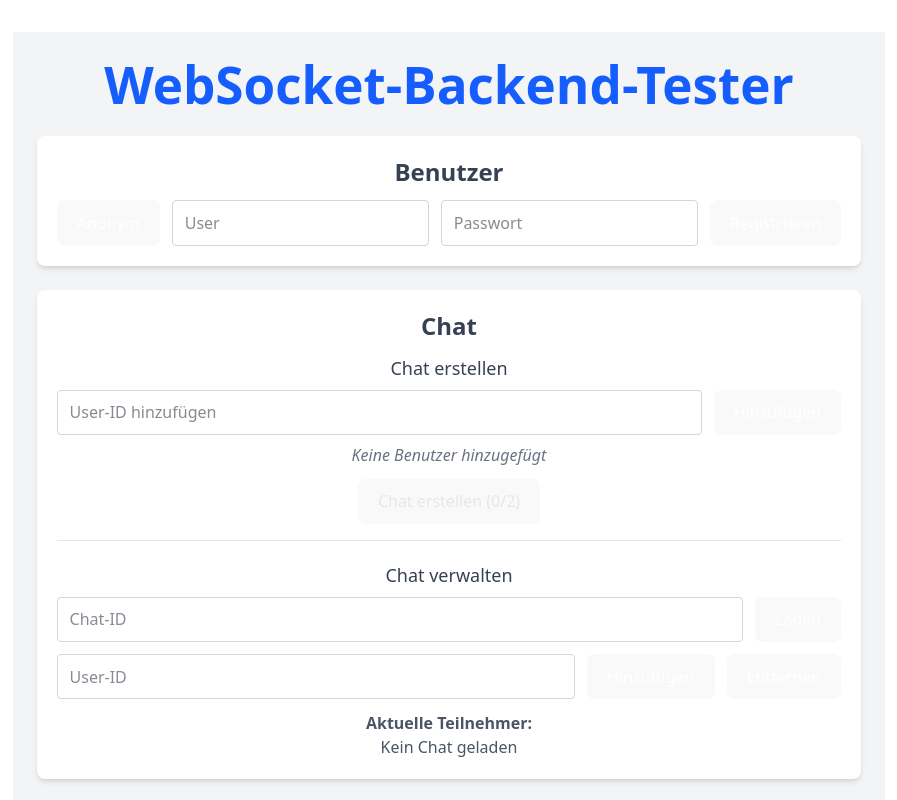
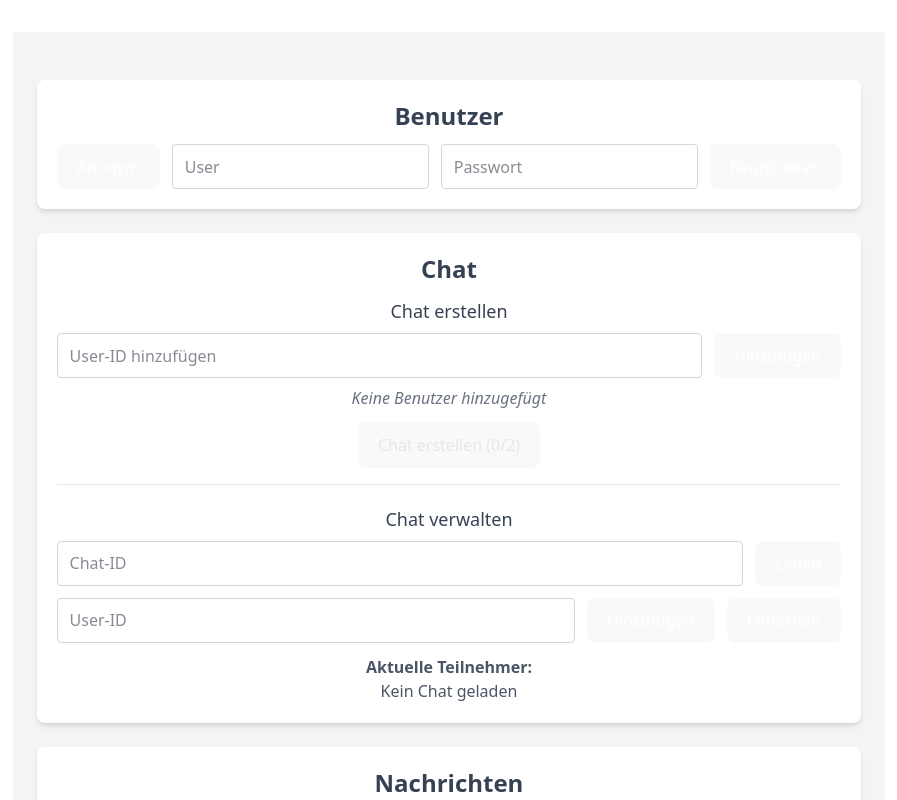
Before and after one commit to Lux-i/anocm, a React (Vite) app in the folder client/: page / in a window 1280 px wide. Shown: the top 800 px of the page, without its empty margins (191-1088 px from the left). Built offline with nearby package versions, Linux system fonts and the light colour scheme.

Commit message:
changed button

```diff
--- a/client/src/WebSocketTest.tsx
+++ b/client/src/WebSocketTest.tsx
@@ -186,11 +186,11 @@ const WebSocketTest: React.FC = () => {
         <div className="font-semibold">Chat-Teilnehmer zum Erstellen:</div>
         <ul className="list-disc list-inside">
           {chatUsers.map((user, index) => (
-            <li key={index} className="font-mono">
+            <li key={index}>
               {user.username || user.userId}
               <button
                 onClick={() => setChatUsers(chatUsers.filter((_, i) => i !== index))}
-                className="ml-2 text-xs bg-gray-200 hover:bg-gray-300 text-gray-700 px-1 py-0.5 rounded"
+                className="ml-4 bg-indigo-500 hover:bg-indigo-600 text-white px-4 py-2 rounded"
               >
                 Entfernen
               </button>
@@ -369,9 +369,6 @@ const WebSocketTest: React.FC = () => {
 
   return (
     <div className="min-h-screen bg-gray-100 text-gray-900 p-6 space-y-6">
-      <h1 className="text-4xl font-bold text-center text-blue-600">
-        WebSocket-Backend-Tester
-      </h1>
 
       {/* status und error */}
       <div className="space-y-2">
```
